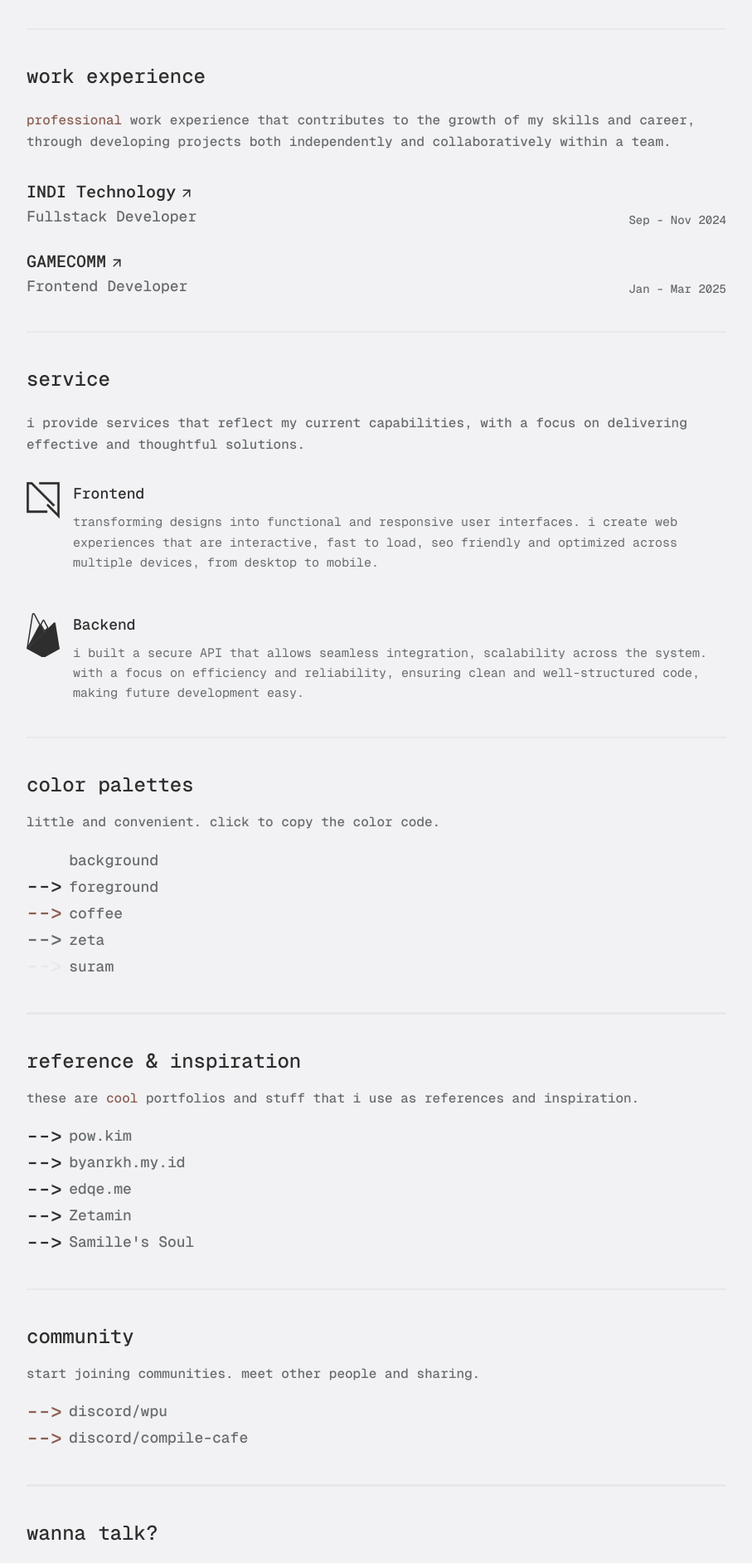
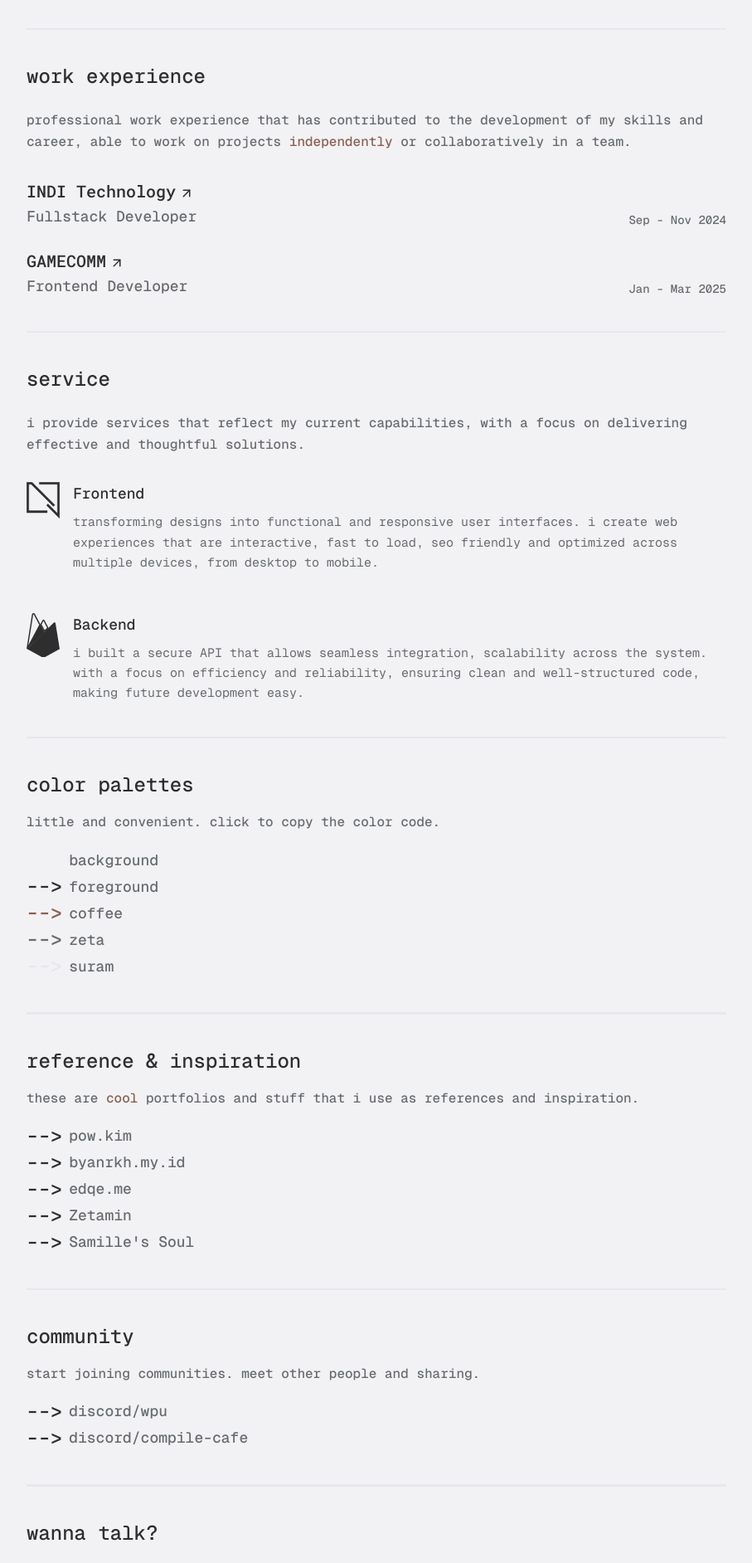
Before and after one commit to IRTIDEATH/Al-Sakha, a Next.js app: page / in a window 1280 px wide. Shown: the part 1320-3204 px from the top of the page at 83% size, without its empty margins (186-1093 px from the left). Built offline with nearby package versions, Linux system fonts and the light colour scheme.

Commit message:
Refactor a little bit

```diff
--- a/app/page.tsx
+++ b/app/page.tsx
@@ -4,10 +4,10 @@ import Divider from "@/components/ui/divider";
 import InspirationSection from "@/components/section/home/inspiration-section";
 import ChatmeSection from "@/components/section/home/chatme-section";
 import ServiceSection from "@/components/section/home/service-section";
-import InternshipSection from "@/components/section/home/internship-section";
 import SkillSection from "@/components/section/home/skill-section";
 import ColorPaletteSection from "@/components/section/home/color-palette-section";
 import CommunitySection from "@/components/section/home/community-section";
+import WorkExperienceSection from "@/components/section/home/work-section";
 
 const Page = () => {
   return (
@@ -18,11 +18,11 @@ const Page = () => {
       <Divider />
       <SkillSection />
       <Divider />
-      <InternshipSection />
+      <WorkExperienceSection />
       <Divider />
       <ServiceSection />
       <Divider />
-      <ColorPaletteSection/>
+      <ColorPaletteSection />
       <Divider />
       <InspirationSection />
       <Divider />
--- a/components/section/home/community-section.tsx
+++ b/components/section/home/community-section.tsx
@@ -11,7 +11,7 @@ const CommunitySection = () => {
       <ul className="w-full text-zeta font-medium text-lg text-start mt-4">
         {communityLink.map((item, index) => (
           <li className="flex items-center gap-2" key={index}>
-            <span className="text-2xl text-coffee">{"-->"}</span>
+            <span className="text-2xl text-foreground">{"-->"}</span>
             <Link
               aria-label={item.label}
               href={item.href}
--- a/components/section/home/internship-section.tsx
+++ b/components/section/home/work-section.tsx
@@ -2,14 +2,14 @@ import { internships } from "@/constants";
 import Link from "next/link";
 import CoffeeText from "@/components/ui/coffee-text";
 
-const InternshipSection = () => {
+const WorkExperienceSection = () => {
   return (
     <section>
       <h1 className="text-2xl mb-6 font-medium">work experience</h1>
       <p className="w-full mb-8 text-zeta font-medium text-[16px] text-start">
-        <CoffeeText>professional</CoffeeText> work experience that contributes
-        to the growth of my skills and career, through developing projects both
-        independently and collaboratively within a team.
+        professional work experience that has contributed to the development of
+        my skills and career, able to work on projects{" "}
+        <CoffeeText>independently</CoffeeText> or collaboratively in a team.
       </p>
       <div className="flex flex-col gap-6">
         {internships.map((item, index) => (
@@ -54,4 +54,4 @@ const InternshipSection = () => {
   );
 };
 
-export default InternshipSection;
+export default WorkExperienceSection;
--- a/components/section/projects/more-on-github-section.tsx
+++ b/components/section/projects/more-on-github-section.tsx
@@ -9,6 +9,7 @@ import React from "react";
 import { Icon } from "@iconify/react";
 import { ongithub } from "@/constants";
 import { Badge } from "@/components/ui/badge";
+import CoffeeText from "@/components/ui/coffee-text";
 
 const MoreOnGtihubSection = () => {
   return (
@@ -16,8 +17,8 @@ const MoreOnGtihubSection = () => {
       <h1 className="mb-2 text-[20px] font-medium">more on Github!</h1>
       <p className="text-zeta text-[16px] font-medium">
         explore more projects on my github. if you are interested, you can
-        contribute in any of my repositories. give a star if there is a repo you
-        like.
+        contribute in any of my repositories. give a{" "}
+        <CoffeeText>star</CoffeeText> if there is a repo you like.
       </p>
       <div className="w-full mt-6 flex flex-col-reverse md:flex-row gap-4 md:gap-0 items-start md:items-center justify-start md:justify-between">
         <div className="flex items-center gap-3">
@@ -30,9 +31,7 @@ const MoreOnGtihubSection = () => {
             view
           </Link>
           <span className="text-zeta">|</span>
-          <Badge>
-            list
-          </Badge>
+          <Badge>list</Badge>
         </div>
         <div className="flex flex-wrap gap-2">
           {ongithub.map((items, index) => (
```
